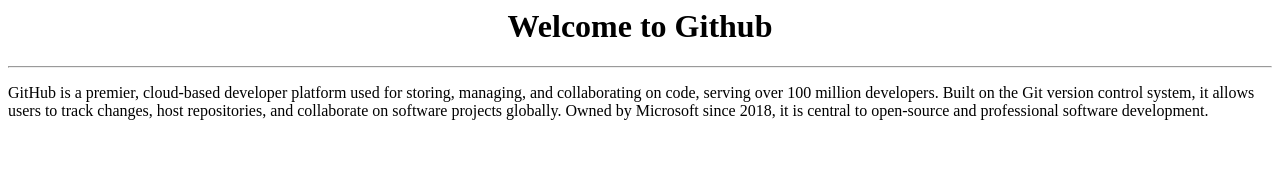
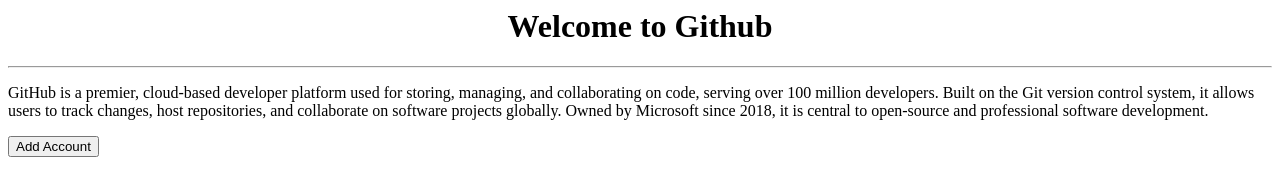
Before and after one commit to swetha-100197/realproject, a plain HTML site: page index.html in a window 1280 px wide. Drawn offline with Linux system fonts and the light colour scheme.

Commit message:
New Button Created by Siva

```diff
--- a/index.html
+++ b/index.html
@@ -4,3 +4,5 @@
 <hr>
 
 <p>GitHub is a premier, cloud-based developer platform used for storing, managing, and collaborating on code, serving over 100 million developers. Built on the Git version control system, it allows users to track changes, host repositories, and collaborate on software projects globally. Owned by Microsoft since 2018, it is central to open-source and professional software development.</p>
+
+<button>Add Account</button>
```
